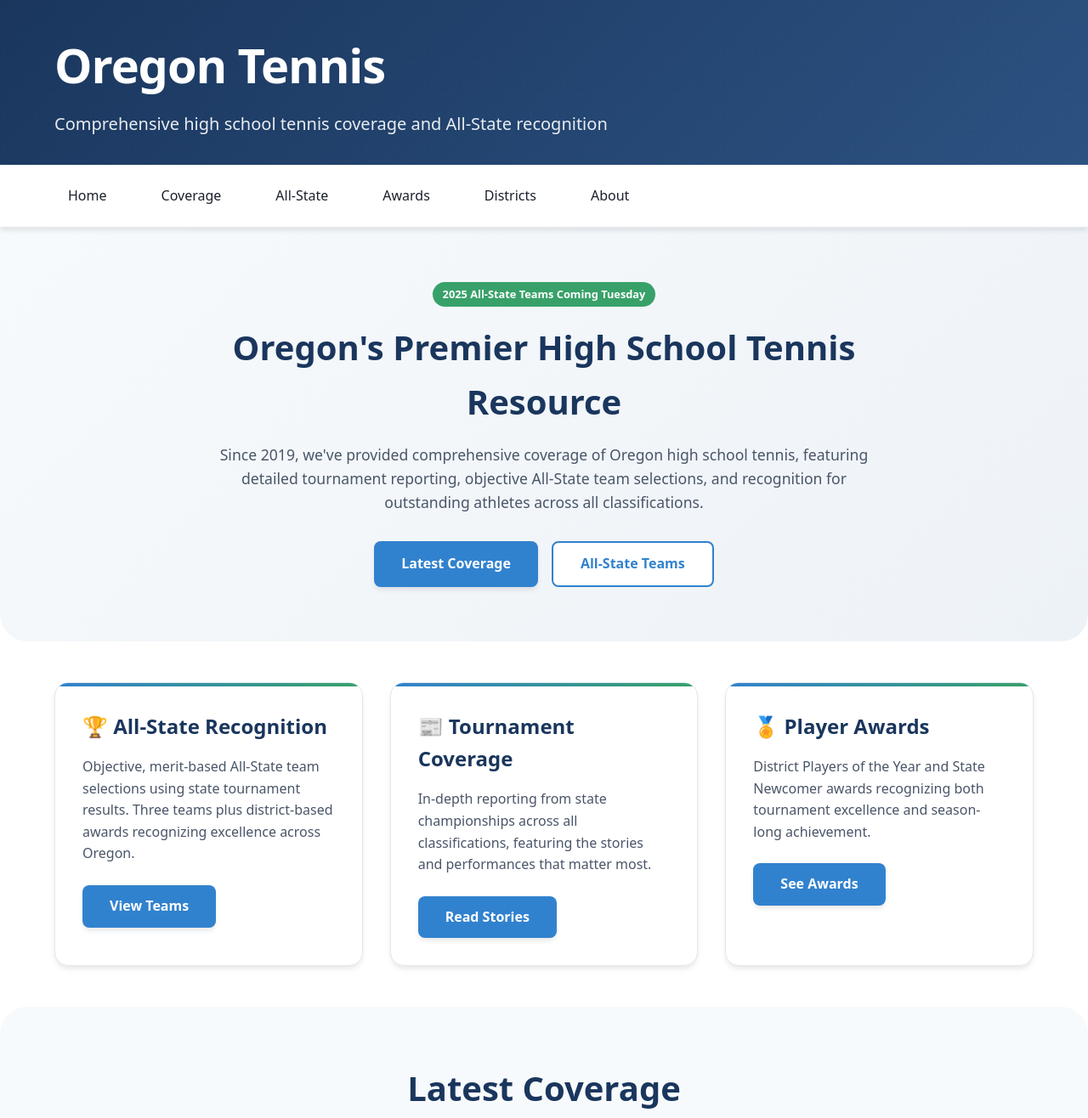
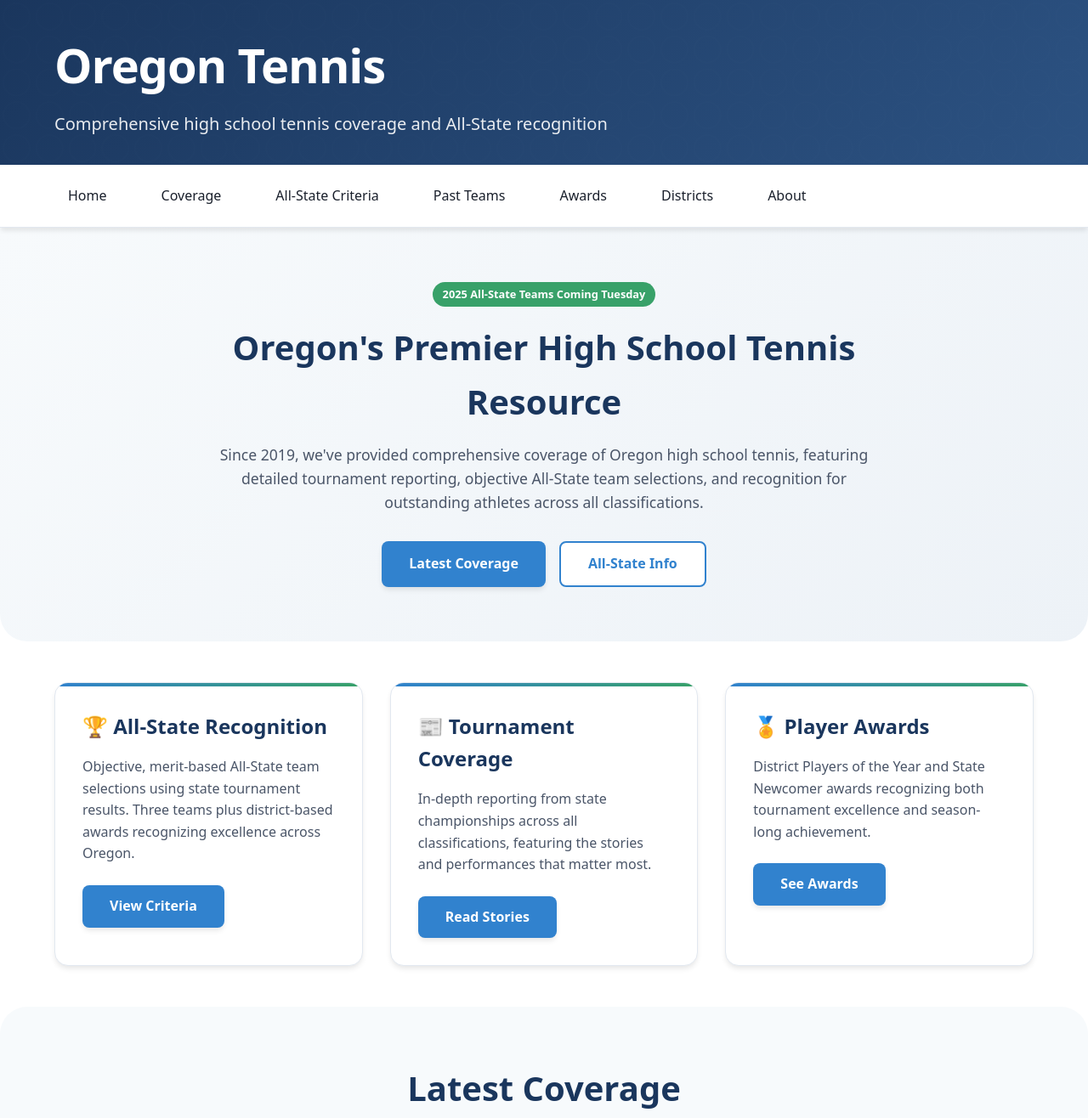
Before and after one commit to quarterback/oregontennis, a plain HTML site: page index.html in a window 1280 px wide. Shown: the top 1316 px of the page at 85% size. Drawn offline with Linux system fonts and the light colour scheme.

Commit message:
Update index.html

```diff
--- a/index.html
+++ b/index.html
@@ -3,7 +3,7 @@
 <head>
     <meta charset="UTF-8">
     <meta name="viewport" content="width=device-width, initial-scale=1.0">
-    <title>Oregon HS Tennis Scoop - High School Tennis Coverage & All-State Teams</title>
+    <title>Oregon Tennis - High School Tennis Coverage & All-State Teams</title>
     <style>
         * {
             margin: 0;
@@ -418,7 +418,8 @@
                 <div class="nav-links">
                     <a href="#home" class="active">Home</a>
                     <a href="#coverage">Coverage</a>
-                    <a href="#all-state">All-State</a>
+                    <a href="criteria.html">All-State Criteria</a>
+                    <a href="past-teams.html">Past Teams</a>
                     <a href="#awards">Awards</a>
                     <a href="#districts">Districts</a>
                     <a href="#about">About</a>
@@ -438,7 +439,7 @@
                     </p>
                     <div class="cta-buttons">
                         <a href="#coverage" class="btn btn-primary">Latest Coverage</a>
-                        <a href="#all-state" class="btn btn-secondary">All-State Teams</a>
+                        <a href="all-state-criteria.html" class="btn btn-secondary">All-State Info</a>
                     </div>
                 </div>
             </div>
@@ -451,7 +452,7 @@
                     <p class="card-description">
                         Objective, merit-based All-State team selections using state tournament results. Three teams plus district-based awards recognizing excellence across Oregon.
                     </p>
-                    <a href="#all-state" class="btn btn-primary">View Teams</a>
+                    <a href="all-state-criteria.html" class="btn btn-primary">View Criteria</a>
                 </div>
 
                 <div class="card">
```
